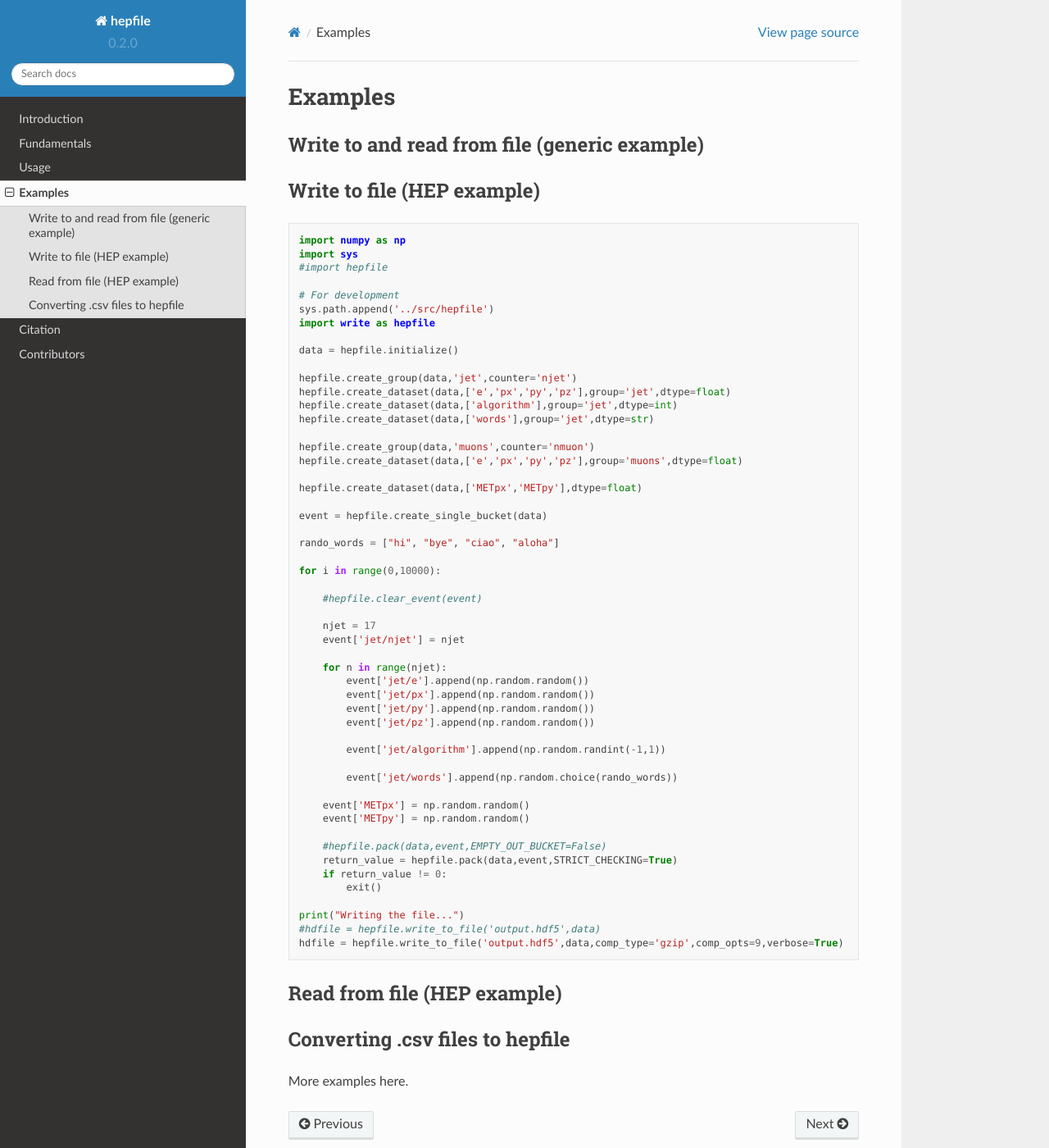
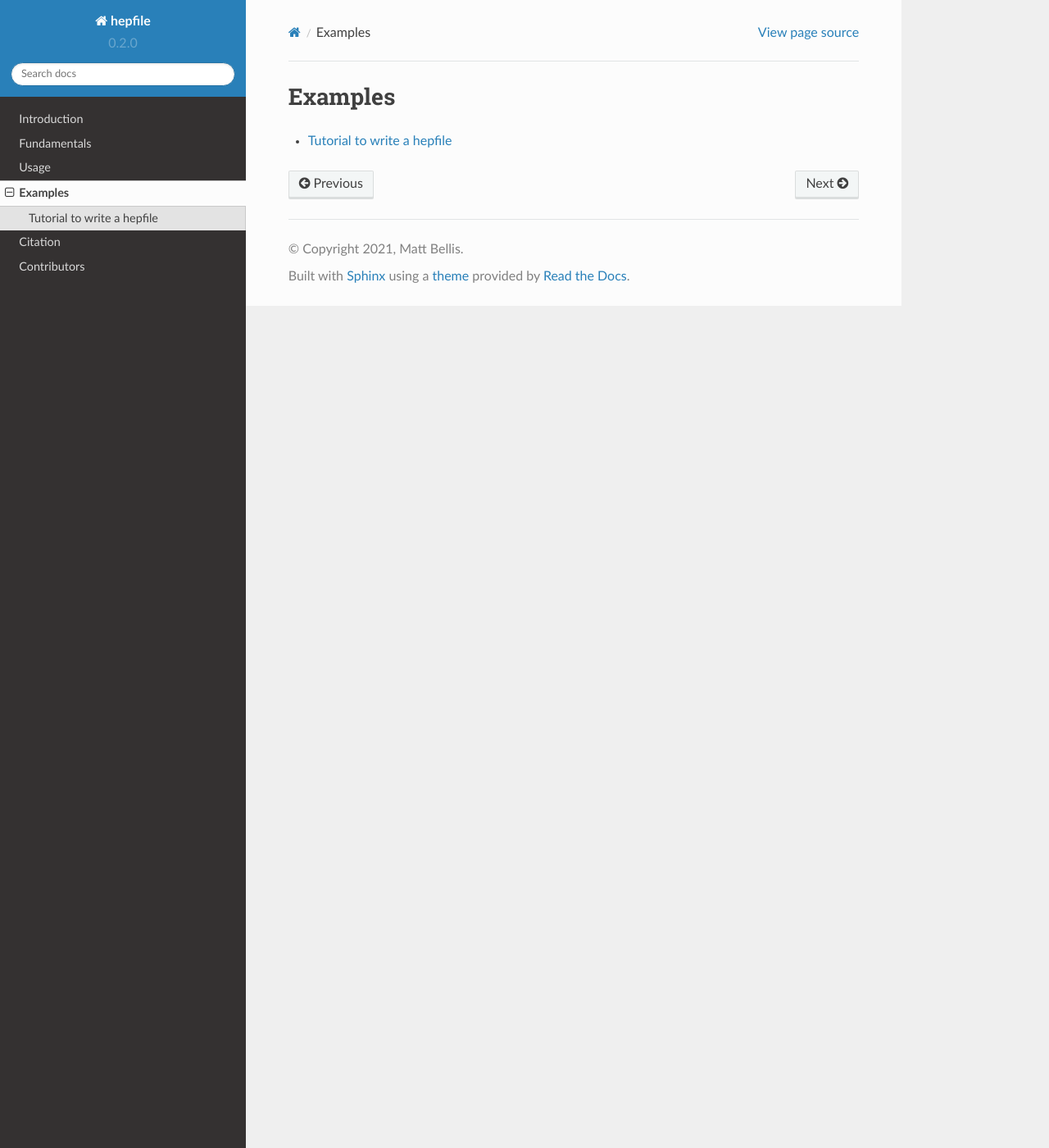
Before and after one commit to mattbellis/hepfile, a Sphinx documentation site: the page built from docs/examples.rst, in a window 1280 px wide and 1400 px high. Shown: the whole window at 82% size. Built offline with Sphinx 7.4.7 and the Read the Docs theme 2.0.0, drawn with Linux system fonts in a browser that asks for light colours.

```diff
--- a/docs/examples.rst
+++ b/docs/examples.rst
@@ -1,18 +1,7 @@
 Examples
 ========
 
-Write to and read from file (generic example)
----------------------------------------------
+.. toctree::
+   :maxdepth: 2
 
-
-Write to file (HEP example)
----------------------------
-.. include:: examples/write_HEP.rst
-
-Read from file (HEP example)
-----------------------------
-
-Converting .csv files to hepfile
---------------------------------
-
-More examples here.
+   example_rst/write_HEP.rst
--- a/docs/examples/write_HEP.rst
+++ /dev/null
@@ -1,54 +0,0 @@
-::
-
-    import numpy as np
-    import sys
-    #import hepfile
-
-    # For development
-    sys.path.append('../src/hepfile')
-    import write as hepfile
-
-    data = hepfile.initialize()
-
-    hepfile.create_group(data,'jet',counter='njet')
-    hepfile.create_dataset(data,['e','px','py','pz'],group='jet',dtype=float)
-    hepfile.create_dataset(data,['algorithm'],group='jet',dtype=int)
-    hepfile.create_dataset(data,['words'],group='jet',dtype=str)
-
-    hepfile.create_group(data,'muons',counter='nmuon')
-    hepfile.create_dataset(data,['e','px','py','pz'],group='muons',dtype=float)
-
-    hepfile.create_dataset(data,['METpx','METpy'],dtype=float)
-
-    event = hepfile.create_single_bucket(data)
-
-    rando_words = ["hi", "bye", "ciao", "aloha"]
-
-    for i in range(0,10000):
-
-        #hepfile.clear_event(event)
-
-        njet = 17
-        event['jet/njet'] = njet
-
-        for n in range(njet):
-            event['jet/e'].append(np.random.random())
-            event['jet/px'].append(np.random.random())
-            event['jet/py'].append(np.random.random())
-            event['jet/pz'].append(np.random.random())
-
-            event['jet/algorithm'].append(np.random.randint(-1,1))
-
-            event['jet/words'].append(np.random.choice(rando_words))
-
-        event['METpx'] = np.random.random()
-        event['METpy'] = np.random.random()
-
-        #hepfile.pack(data,event,EMPTY_OUT_BUCKET=False)
-        return_value = hepfile.pack(data,event,STRICT_CHECKING=True)
-        if return_value != 0:
-            exit()
-
-    print("Writing the file...")
-    #hdfile = hepfile.write_to_file('output.hdf5',data)
-    hdfile = hepfile.write_to_file('output.hdf5',data,comp_type='gzip',comp_opts=9,verbose=True)
```
Also changed, not shown: docs/example_rst/write_HEP.rst (added, +85 -0 lines), docs/.virtual_documents/example_nb/write_HEP.ipynb (added), docs/example_nb/write_HEP.ipynb (added), 4 other files.
